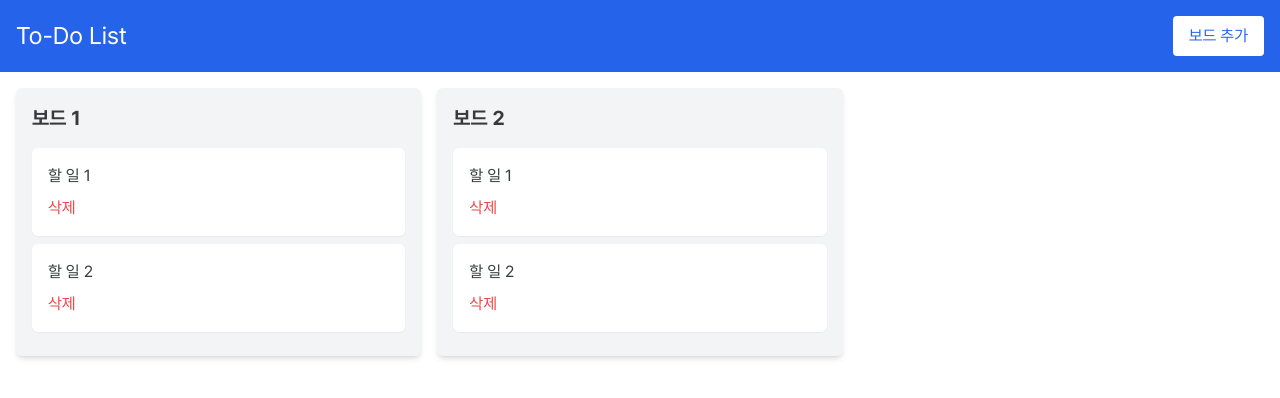
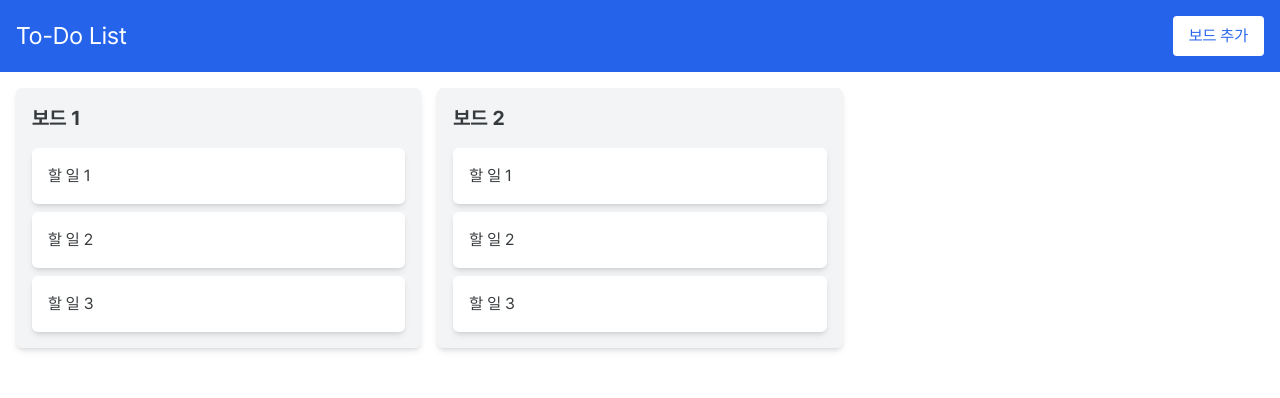
Before and after one commit to hoon95/kanban, a Next.js app: page / in a window 1280 px wide. Shown: the top 398 px of the page. Built offline with nearby package versions, Linux system fonts and the light colour scheme.

Commit message:
dnd-kit을 활용한 보드 구성&드래그 활성화

```diff
--- a/package.json
+++ b/package.json
@@ -14,7 +14,6 @@
     "framer-motion": "^12.4.2",
     "next": "15.1.7",
     "react": "^19.0.0",
-    "react-dom": "^19.0.0",
     "zustand": "^5.0.3"
   },
   "devDependencies": {
--- a/src/components/Board.tsx
+++ b/src/components/Board.tsx
@@ -1,18 +1,52 @@
+"use client";
+
+import { useState, useEffect } from "react";
+import { DndContext, closestCenter } from "@dnd-kit/core";
+import { SortableContext, arrayMove } from "@dnd-kit/sortable";
 import TaskCard from "@/components/TaskCard";
 
-type BoardProps = {
-  title: string;
-};
+/*
+  Hydration Error
+  - useEffect를 활용하여 클라이언트에서만 tasks 배열을 설정합니다.
+  - 이를 통해 서버, 클라이언트에서 각각 렌더링한 HTML이 일치하도록 합니다.
+*/
 
-export default function Board({ title }: BoardProps) {
+export default function Board({ title }: { title: string }) {
+  const [tasks, setTasks] = useState<{ id: string; text: string }[]>([]);
+
+  useEffect(() => {
+    setTasks([
+      { id: "1", text: "할 일 1" },
+      { id: "2", text: "할 일 2" },
+      { id: "3", text: "할 일 3" },
+    ]);
+  }, []);
+
+  const handleDragEnd = (event: any) => {
+    const { active, over } = event;
+
+    if (!over || active.id === over.id) return; // 드래그 위치가 동일하면 상태 유지
+
+    const oldIndex = tasks.findIndex((task) => task.id === active.id);
+    const newIndex = tasks.findIndex((task) => task.id === over.id);
+
+    setTasks((prevTasks) => arrayMove(prevTasks, oldIndex, newIndex)); // 드래그 완료 시 상태 업데이트
+  };
+
+  if (!tasks) return null; // tasks가 null이면 아무것도 렌더링하지 않음
+
   return (
     <div className="bg-gray-100 rounded-md p-4 shadow-md">
       <h2 className="text-xl font-bold">{title}</h2>
-      <div className="mt-4">
-        {/* 할 일 목록이 여기에 나열될 것 */}
-        <TaskCard text="할 일 1" />
-        <TaskCard text="할 일 2" />
-      </div>
+      <DndContext collisionDetection={closestCenter} onDragEnd={handleDragEnd}>
+        <SortableContext items={tasks.map((task) => task.id)}>
+          <div className="mt-4 space-y-2">
+            {tasks.map((task) => (
+              <TaskCard key={task.id} todo={task} />
+            ))}
+          </div>
+        </SortableContext>
+      </DndContext>
     </div>
   );
 }
--- a/src/components/BoardList.tsx
+++ b/src/components/BoardList.tsx
@@ -1,9 +1,10 @@
+"use client";
+
 import Board from "@/components/Board";
 
 export default function BoardList() {
   return (
     <div className="grid grid-cols-1 sm:grid-cols-2 lg:grid-cols-3 gap-4 p-4">
-      {/* 각 보드는 여기서 map으로 출력 */}
       <Board title="보드 1" />
       <Board title="보드 2" />
     </div>
--- a/src/components/Header.tsx
+++ b/src/components/Header.tsx
@@ -1,3 +1,5 @@
+"use client";
+
 export default function Header() {
   return (
     <header className="flex justify-between items-center bg-blue-600 p-4 text-white">
--- a/src/components/TaskCard.tsx
+++ b/src/components/TaskCard.tsx
@@ -1,12 +1,25 @@
-type TaskCardProps = {
-  text: string;
-};
+"use client";
 
-export default function TaskCard({ text }: TaskCardProps) {
+import { useSortable } from "@dnd-kit/sortable";
+import { CSS } from "@dnd-kit/utilities";
+
+export default function TodoItem({
+  todo,
+}: {
+  todo: { id: string; text: string };
+}) {
+  const { attributes, listeners, setNodeRef, transform, transition } =
+    useSortable({ id: todo.id });
+
   return (
-    <div className="bg-white p-4 mb-2 rounded-md shadow-sm">
-      <p>{text}</p>
-      <button className="text-red-500 mt-2">삭제</button>
+    <div
+      ref={setNodeRef}
+      style={{ transform: CSS.Transform.toString(transform), transition }}
+      {...attributes}
+      {...listeners}
+      className="p-4 bg-white shadow-md rounded-md cursor-grab active:cursor-grabbing"
+    >
+      {todo.text}
     </div>
   );
 }
--- /dev/null
+++ b/src/stores/useTodoStore.ts
@@ -0,0 +1 @@
+import { create } from "zustand";
```
Also changed, not shown: src/types/index.ts (added, +7 -0 lines), 1 other file (tests, documents, lock files or other folders).
